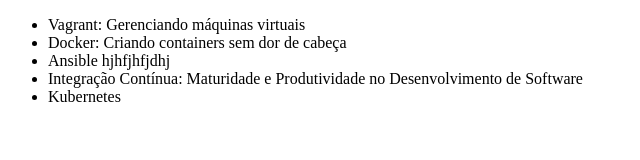
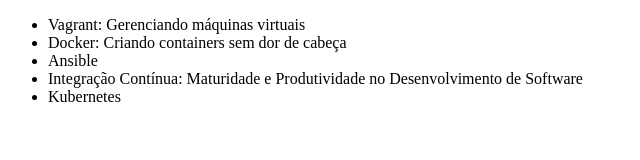
Before and after one commit to lele22fisica/alura-git, a plain HTML site: page index.html in a window 1280 px wide. Shown: the whole page, without its empty margins (0-640 px from the left). Drawn offline with Linux system fonts and the light colour scheme.

Commit message:
Revert "alterei"
This reverts commit 5c5425e7e526e770af78b040b4aa00e34d78afb0.

```diff
--- a/index.html
+++ b/index.html
@@ -8,7 +8,7 @@
     <ul>
         <li>Vagrant: Gerenciando máquinas virtuais</li>
         <li>Docker: Criando containers sem dor de cabeça</li>
-        <li>Ansible hjhfjhfjdhj</li>
+        <li>Ansible</li>
         <li>Integração Contínua: Maturidade e Produtividade no Desenvolvimento de Software</li>
         <li>Kubernetes</li>
     </ul>
```
